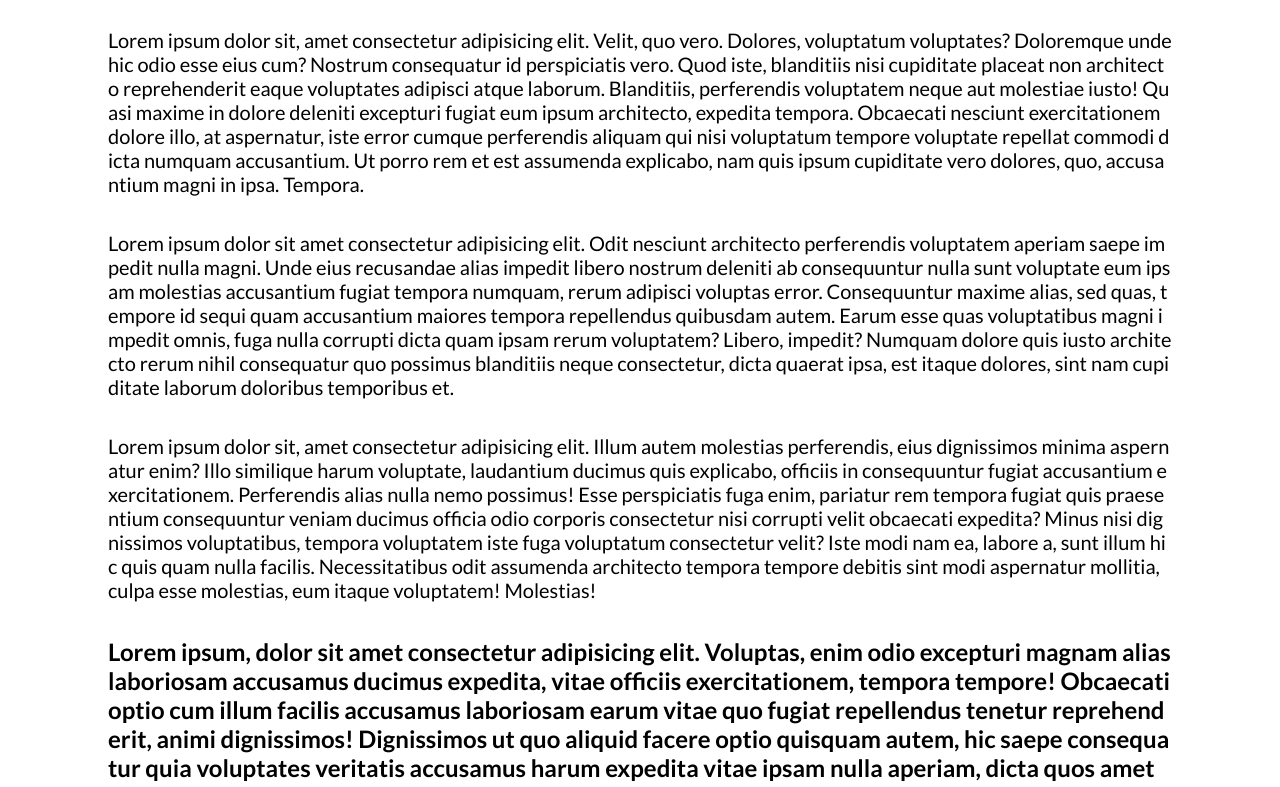
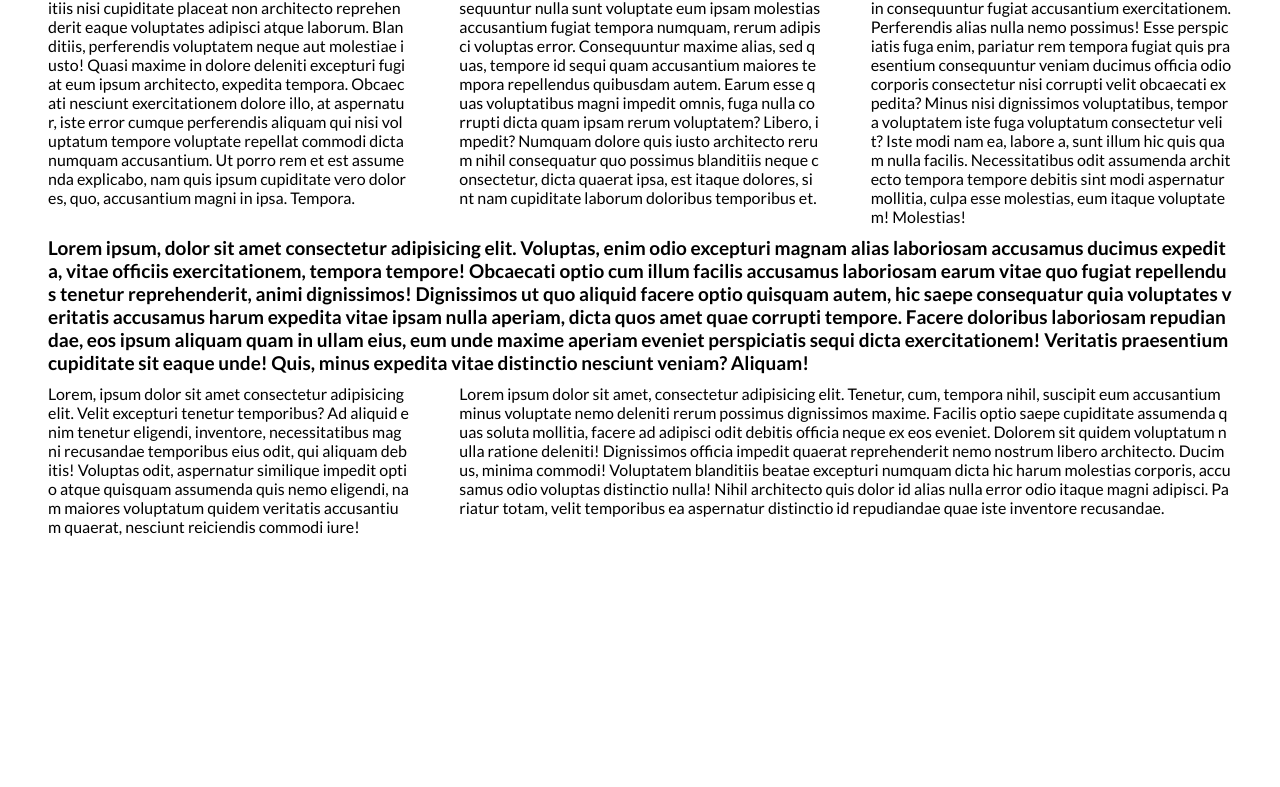
Before and after one commit to mohannadjamal/TTH-Tasks, a plain HTML site: page Entry-4/index.html in a window 1280 px wide. Shown: the part 169-956 px from the top of the page. After the commit the page ends 800 px from the top, so only its background shows below. Drawn offline with Linux system fonts and the light colour scheme.

Commit message:
Responsive rework

```diff
--- a/Entry-4/index.html
+++ b/Entry-4/index.html
@@ -2,6 +2,7 @@
 <html>
 
 <head>
+  <meta name="viewport" content="width=device-width, initial-scale=1" />
   <link rel="stylesheet" href="style.css">
   <link rel="preconnect" href="https://fonts.googleapis.com">
   <link rel="preconnect" href="https://fonts.gstatic.com" crossorigin>
@@ -13,7 +14,7 @@
     <h1 class="container__title">
       Wajed is awesome
     </h1>
-    <div class="container__p1">
+    <div class="container__p1 paragraph">
       Lorem ipsum dolor sit, amet consectetur adipisicing elit. Velit, quo vero. Dolores, voluptatum voluptates?
       Doloremque unde hic odio esse eius cum? Nostrum consequatur id perspiciatis vero. Quod iste, blanditiis nisi
       cupiditate placeat non architecto reprehenderit eaque voluptates adipisci atque laborum. Blanditiis, perferendis
@@ -22,7 +23,7 @@
       aliquam qui nisi voluptatum tempore voluptate repellat commodi dicta numquam accusantium. Ut porro rem et est
       assumenda explicabo, nam quis ipsum cupiditate vero dolores, quo, accusantium magni in ipsa. Tempora.
     </div>
-    <div class="container__p2">
+    <div class="container__p2 paragraph">
       Lorem ipsum dolor sit amet consectetur adipisicing elit. Odit nesciunt architecto perferendis voluptatem aperiam
       saepe impedit nulla magni. Unde eius recusandae alias impedit libero nostrum deleniti ab consequuntur nulla sunt
       voluptate eum ipsam molestias accusantium fugiat tempora numquam, rerum adipisci voluptas error. Consequuntur
@@ -31,7 +32,7 @@
       Numquam dolore quis iusto architecto rerum nihil consequatur quo possimus blanditiis neque consectetur, dicta
       quaerat ipsa, est itaque dolores, sint nam cupiditate laborum doloribus temporibus et.
     </div>
-    <div class="container__p3">
+    <div class="container__p3 paragraph">
       Lorem ipsum dolor sit, amet consectetur adipisicing elit. Illum autem molestias perferendis, eius dignissimos
       minima aspernatur enim? Illo similique harum voluptate, laudantium ducimus quis explicabo, officiis in
       consequuntur fugiat accusantium exercitationem. Perferendis alias nulla nemo possimus! Esse perspiciatis fuga
@@ -41,7 +42,7 @@
       odit assumenda architecto tempora tempore debitis sint modi aspernatur mollitia, culpa esse molestias, eum itaque
       voluptatem! Molestias!
     </div>
-    <div class="container__p4">
+    <div class="container__p4 paragraph">
       Lorem ipsum, dolor sit amet consectetur adipisicing elit. Voluptas, enim odio excepturi magnam alias laboriosam
       accusamus ducimus expedita, vitae officiis exercitationem, tempora tempore! Obcaecati optio cum illum facilis
       accusamus laboriosam earum vitae quo fugiat repellendus tenetur reprehenderit, animi dignissimos! Dignissimos ut
@@ -50,13 +51,13 @@
       ipsum aliquam quam in ullam eius, eum unde maxime aperiam eveniet perspiciatis sequi dicta exercitationem!
       Veritatis praesentium cupiditate sit eaque unde! Quis, minus expedita vitae distinctio nesciunt veniam? Aliquam!
     </div>
-    <div class="container__p5">
+    <div class="container__p5 paragraph">
       Lorem, ipsum dolor sit amet consectetur adipisicing elit. Velit excepturi tenetur temporibus? Ad aliquid enim
       tenetur eligendi, inventore, necessitatibus magni recusandae temporibus eius odit, qui aliquam debitis! Voluptas
       odit, aspernatur similique impedit optio atque quisquam assumenda quis nemo eligendi, nam maiores voluptatum
       quidem veritatis accusantium quaerat, nesciunt reiciendis commodi iure!
     </div>
-    <div class="container__p6">
+    <div class="container__p6 paragraph">
       Lorem ipsum dolor sit amet, consectetur adipisicing elit. Tenetur, cum, tempora nihil, suscipit eum accusantium
       minus voluptate nemo deleniti rerum possimus dignissimos maxime. Facilis optio saepe cupiditate assumenda quas
       soluta mollitia, facere ad adipisci odit debitis officia neque ex eos eveniet. Dolorem sit quidem voluptatum nulla
--- a/Entry-4/style.css
+++ b/Entry-4/style.css
@@ -1,19 +1,19 @@
 * {
+  box-sizing: border-box;
   font-family: 'Lato', sans-serif;
+  font-size: 10px;
 }
 
 .container {
   display: grid;
   grid-template-columns: repeat(3, 1fr);
   grid-template-rows: auto auto auto auto;
-  column-gap: 100px;
-  row-gap: 20px;
 
-  margin: 50px;
+  column-gap: 1rem;
+  row-gap: 0.5rem;
 
+  margin: 0.5rem;
   word-break: break-all;
-
-  font-size: 20px;
 }
 
 .container__title {
@@ -22,8 +22,12 @@
 
   margin: 0;
 
-  font-size: 64px;
+  font-size: 1.6rem;
   font-weight: 700;
+}
+
+.paragraph {
+  font-size: 1rem;
 }
 
 .container__p1 {
@@ -40,7 +44,7 @@
 
 .container__p4 {
   grid-column: span 3;
-  font-size: 24px;
+  font-size: 1.2rem;
   font-weight: 700;
 }
 
@@ -52,23 +56,79 @@
   grid-column: span 2;
 }
 
-@media screen and (max-width: 1370px) {
+@media (min-width: 768px) {
   .container {
-    grid-template-columns: auto;
-    margin: 100px;
-    row-gap: 35px;
+    column-gap: 4rem;
+    margin: 2rem;
   }
 
   .container__title {
-    grid-column: 1;
-    font-size: 52px;
+    font-size: 2.5rem;
+  }
+
+  .paragraph {
+    font-size: 1.4rem;
   }
 
   .container__p4 {
-    grid-column: span 1;
+    font-size: 1.7rem;
+  }
+}
+
+@media (min-width: 1024px) {
+  .container {
+    column-gap: 5rem;
+    row-gap: 1rem;
+    margin: 4rem;
   }
 
-  .container__p6 {
-    grid-column: span 1;
+  .container__title {
+    font-size: 3.4rem;
+  }
+
+  .paragraph {
+    font-size: 1.6rem;
+  }
+
+  .container__p4 {
+    font-size: 1.9rem;
   }
 }
+
+@media (min-width: 1440px) {
+  .container {
+    column-gap: 6.5rem;
+    margin: 6rem;
+  }
+
+  .container__title {
+    font-size: 4.7rem;
+  }
+
+  .paragraph {
+    font-size: 2rem;
+  }
+
+  .container__p4 {
+    font-size: 2.2rem;
+  }
+}
+
+@media (min-width: 1440px) {
+  .container {
+    column-gap: 6.5rem;
+    margin: 6rem;
+  }
+
+  .container__title {
+    font-size: 4.7rem;
+  }
+
+  .paragraph {
+    font-size: 2rem;
+  }
+
+  .container__p4 {
+    font-size: 2.2rem;
+  }
+}
```
